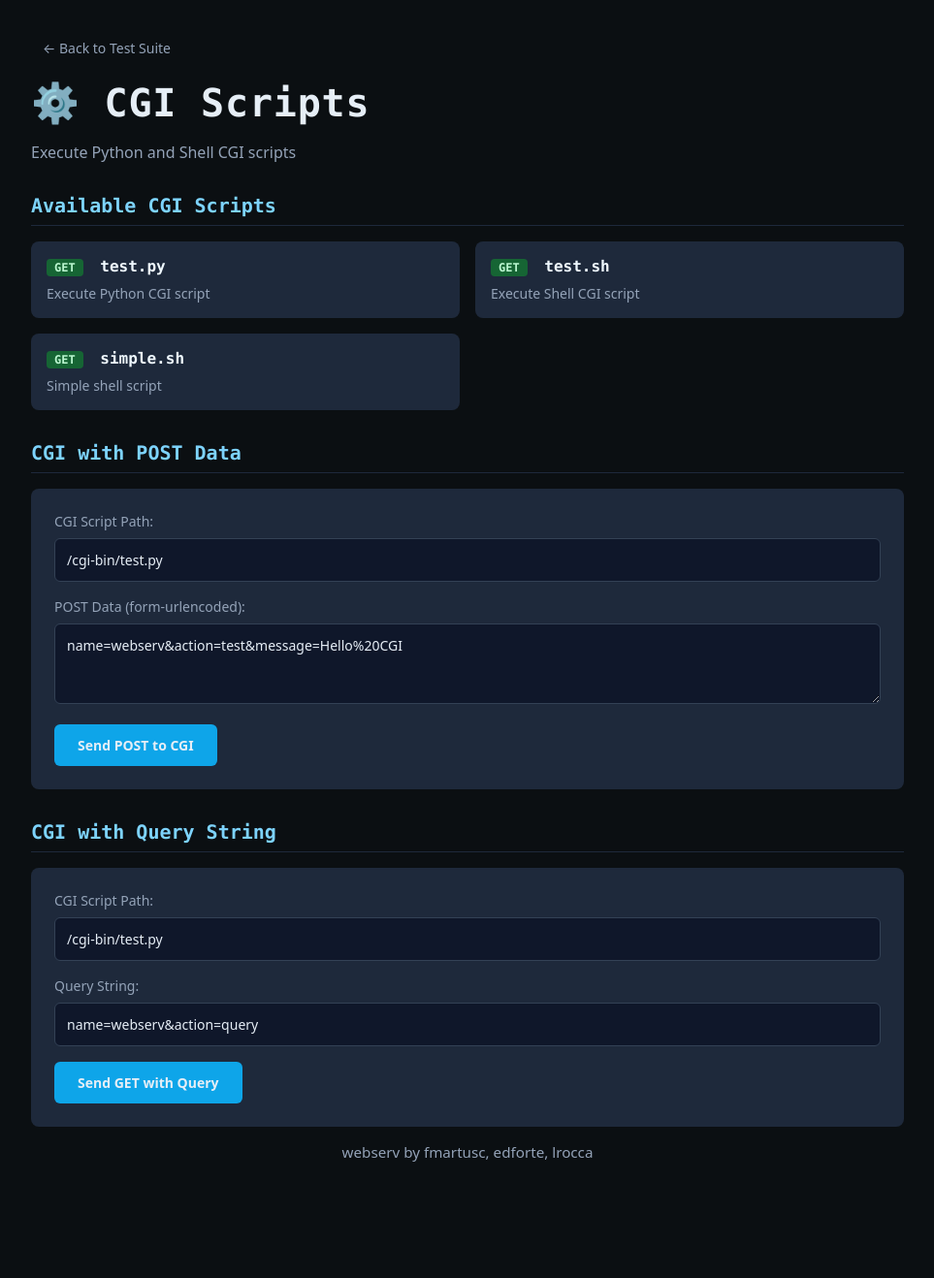
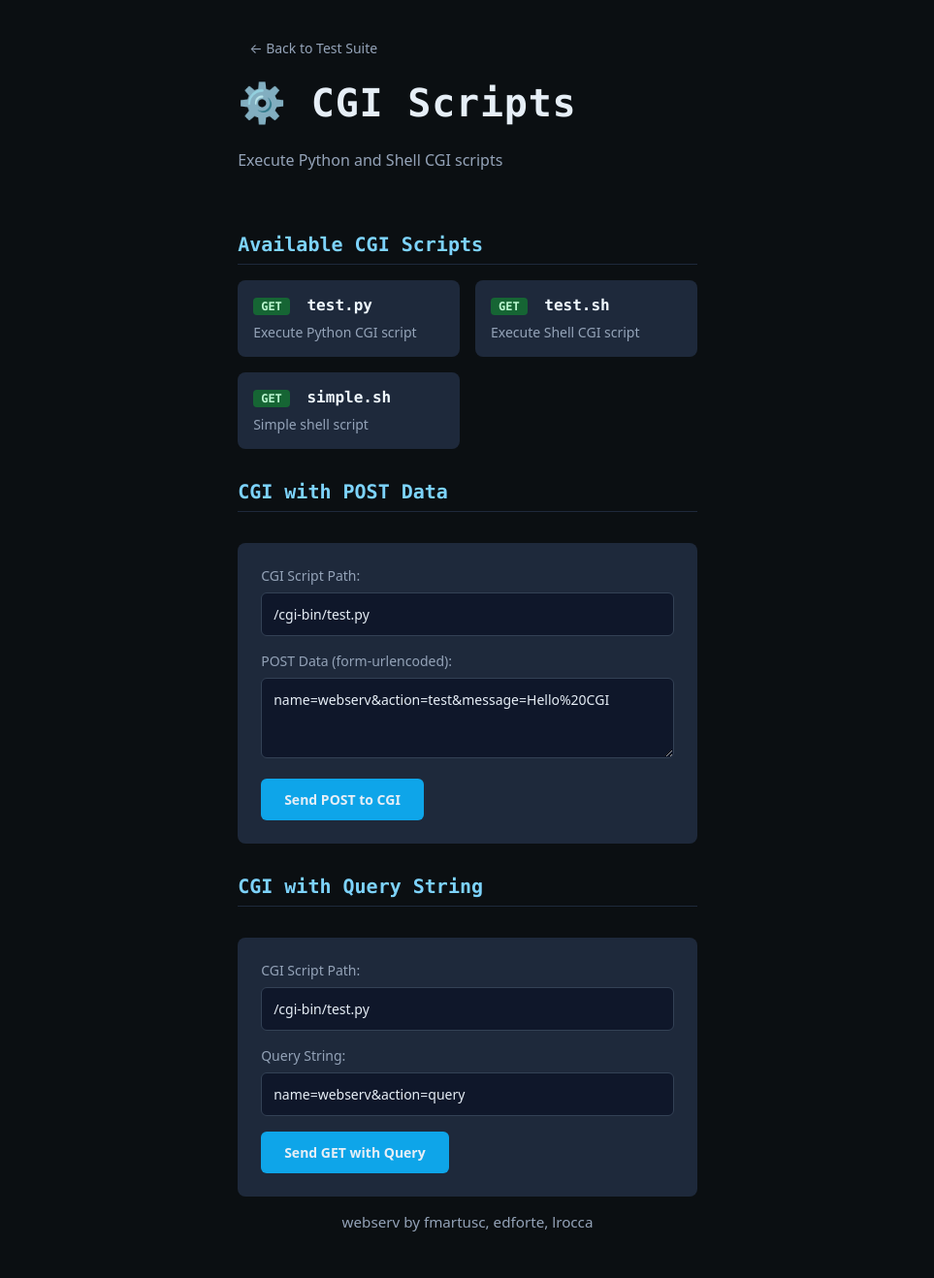
Before and after one commit to cameriere-di-rete/webserv, a PHP site: page /tests/cgi/index.html in a window 1280 px wide. Shown: the whole page at 97% size, without its empty margins (158-1121 px from the left). Before the commit the page ends 1198 px from the top, so only its background shows below. Run offline with PHP 8.4, Linux system fonts and the light colour scheme.

Commit message:
refactor: enhance layout for landing and test pages, ensuring footer positioning

```diff
--- a/www/css/style.css
+++ b/www/css/style.css
@@ -46,7 +46,8 @@
   -moz-osx-font-smoothing: grayscale;
 }
 
-body.landing {
+body.landing,
+body.test-page {
   min-height: 100vh;
   display: flex;
   flex-direction: column;
@@ -54,14 +55,25 @@
 
 .content {
   flex: 1 0 auto;
+}
+
+body.landing .content {
   display: flex;
   align-items: center;
   justify-content: center;
+  padding: 2rem;
 }
 
-body.landing .content,
 body.test-page .content {
   padding: 2rem;
+}
+
+/* Ensure the top-level container inside test pages expands so footer
+   stays pinned to the bottom of the viewport (semantic layout). */
+body.test-page>.container {
+  flex: 1 0 auto;
+  display: flex;
+  flex-direction: column;
 }
 
 .box {
@@ -166,7 +178,10 @@
   font-family: var(--font-sans);
 }
 
-.footer {
+/* Use the semantic footer element to position at the bottom when
+   parent is a column flex container. */
+footer.footer {
+  margin-top: auto;
   flex-shrink: 0;
   padding: 1rem 0;
   text-align: center;
```
